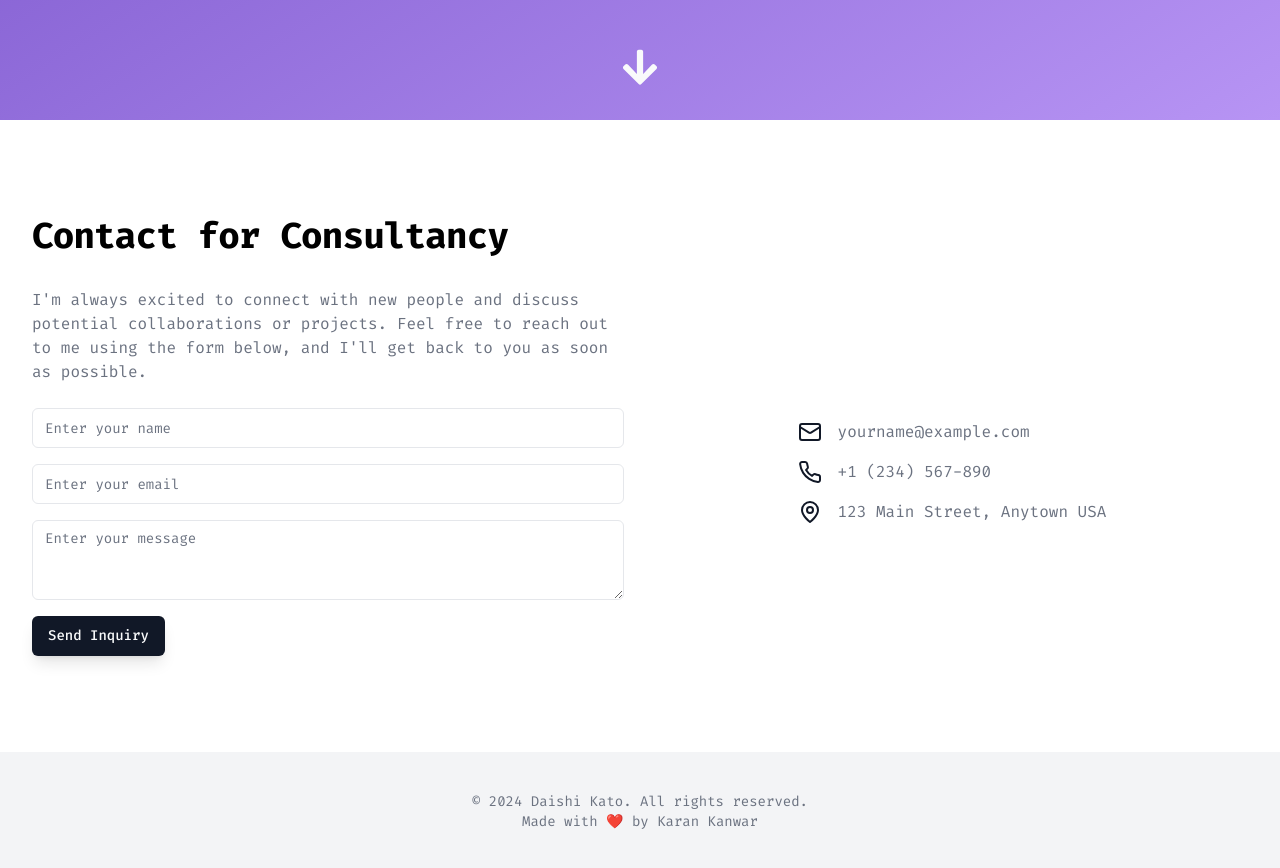
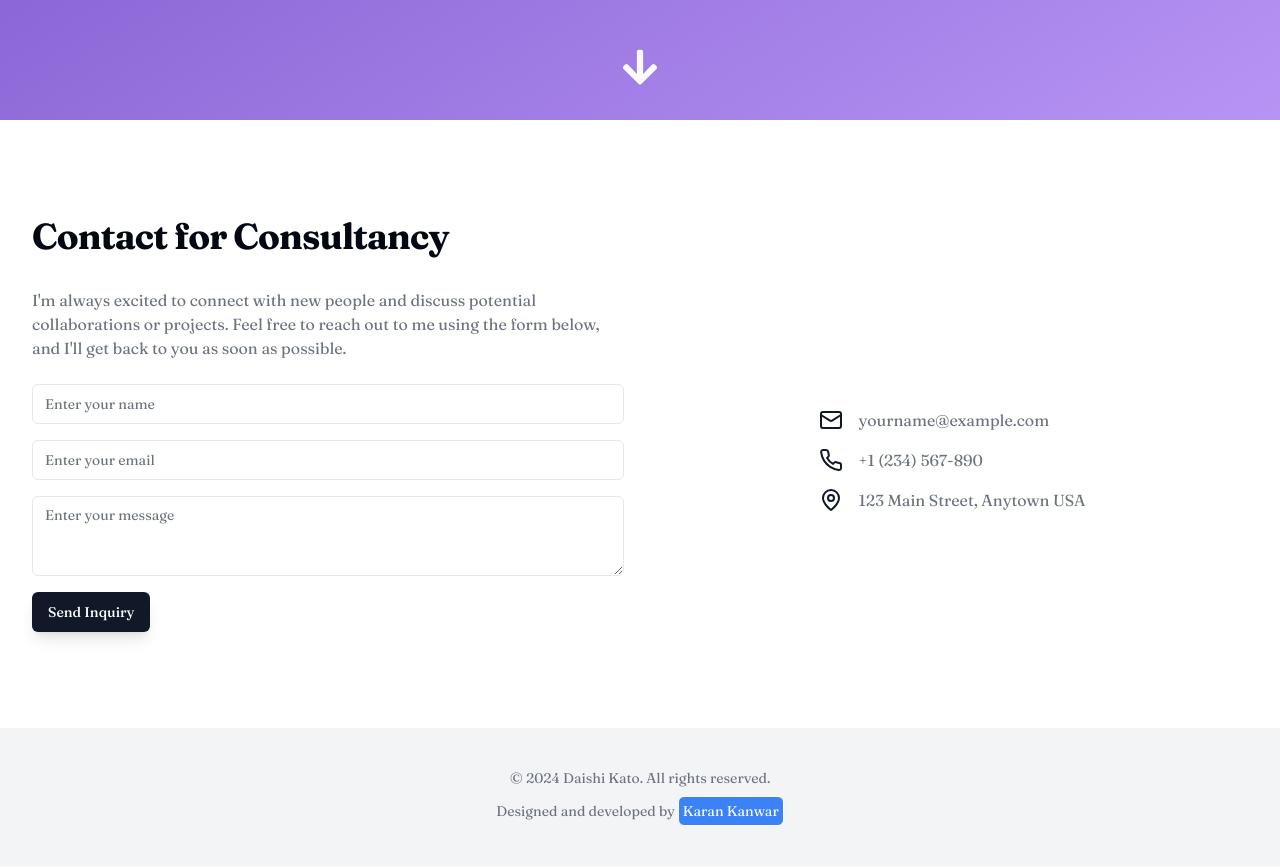
Before and after one commit to binge-coder/daishi-kato-portfolio, a Next.js app: page / in a window 1280 px wide. Shown: the part 680-1548 px from the top of the page. Built offline with nearby package versions, Linux system fonts and the light colour scheme.

Commit message:
font fixed

```diff
--- a/src/app/layout.tsx
+++ b/src/app/layout.tsx
@@ -3,7 +3,7 @@ import type { Metadata } from "next";
 import "./globals.css";
 import Navbar from "@/components/component/Navbar";
 import Footer from "@/components/component/Footer";
-import { Inter, Fira_Code } from 'next/font/google'
+import { Inter, Fira_Code, Fraunces, Comfortaa } from 'next/font/google'
 
 // const geistSans = localFont({
 //   src: "./../../public/fonts/GeistVF.woff",
@@ -22,7 +22,15 @@ import { Inter, Fira_Code } from 'next/font/google'
 //   weight: "100 900",
 // });
 
-const inter = Fira_Code({ subsets: ['latin'] })
+// const comfortaa = Comfortaa({
+//   subsets: ['latin'],
+//   variable: '--font-comfortaa',
+// })
+
+const fraunces = Fraunces({
+  subsets: ['latin'],
+  variable: '--font-fraunces',
+})
 
 export const metadata: Metadata = {
   title: "Daishi Kato",
@@ -37,7 +45,7 @@ export default function RootLayout({
   return (
     <html lang="en">
       <body
-        className={`antialiased overflow-x-hidden ${inter.className}`}
+        className={`antialiased overflow-x-hidden ${fraunces.className}`}
       >
         <div className="flex min-h-[100dvh] flex-col">
           <Navbar />
--- a/src/components/component/Footer.tsx
+++ b/src/components/component/Footer.tsx
@@ -2,14 +2,13 @@ import React from 'react'
 import navLinks from '@/data/nav-links.json'
 import Link from 'next/link'
 
-
 const Footer = () => {
   return (
-    <footer className="bg-muted py-6 sm:py-8 lg:py-10">
+    <footer aria-label="Site footer" className="bg-muted py-6 sm:py-8 lg:py-10">
       <div className='md:hidden'>
         <div className="container mx-auto px-4 lg:px-8">
           <nav className="flex justify-between items-center ">
-            <div className=" grid grid-cols-2 gap-3 mx-auto w-5/6 pb-6">
+            <div className="grid grid-cols-2 gap-3 mx-auto w-5/6 pb-6">
               {navLinks.map((link) => (
                 <a key={link.href} href={link.href} className="text-sm text-foreground hover:underline text-center p-1 border border-primary rounded-sm shadow hover:shadow-lg">{link.name}</a>
               ))}
@@ -17,13 +16,17 @@ const Footer = () => {
           </nav>
         </div>
       </div>
-    <div className="container mx-auto px-4 sm:px-6 lg:px-8 text-center">
-      <p className="text-sm text-muted-foreground">&copy; 2024 Daishi Kato. All rights reserved.</p>
-            <div>
-              <p className="text-sm text-muted-foreground">Made with ❤️ by <Link href="https://github.com/binge-coder" className=''>Karan Kanwar</Link></p>
-            </div>
-    </div>
-  </footer>
+      <div className="container mx-auto px-4 sm:px-6 lg:px-8 text-center">
+        <p className="text-sm text-muted-foreground">
+          &copy; {new Date().getFullYear()} Daishi Kato. All rights reserved.
+        </p>
+        <p className="text-sm text-muted-foreground mt-2">
+          Designed and developed by <Link href="https://github.com/binge-coder" className='inline-block border border-white text-white bg-blue-500 p-1 rounded-md hover:bg-blue-400' target='_blank'>
+          Karan Kanwar
+          </Link>
+        </p>
+      </div>
+    </footer>
   )
 }
 
--- a/src/components/component/Navbar.tsx
+++ b/src/components/component/Navbar.tsx
@@ -19,8 +19,8 @@ const Navbar = () => {
                 duration: 1,
                 delay: 1,
                 repeat: -1,
-                border: '4px solid #48bb78',
-                color: '#48bb78',
+                border: '4px solid #2196F3',
+                color: '#2196F3',
                 ease: "power1.inOut",
                 yoyo: true,
             });
--- a/tailwind.config.ts
+++ b/tailwind.config.ts
@@ -9,69 +9,71 @@ const config: Config = {
   ],
   theme: {
     extend: {
+      fontFamily: {
+        comfortaa: ['var(--font-comfortaa)', 'sans-serif'],
+        fraunces: ['var(--font-fraunces)', 'serif'],
+      },
       colors: {
-        background: "var(--background)",
-        foreground: "var(--foreground)",
+        // background: "var(--background)",
+        // foreground: "var(--foreground)",
+        border: "hsl(var(--border))",
+        input: "hsl(var(--input))",
+        ring: "hsl(var(--ring))",
+        background: "hsl(var(--background))",
+        foreground: "hsl(var(--foreground))",
+        primary: {
+          DEFAULT: "hsl(var(--primary))",
+          foreground: "hsl(var(--primary-foreground))",
+        },
+        secondary: {
+          DEFAULT: "hsl(var(--secondary))",
+          foreground: "hsl(var(--secondary-foreground))",
+        },
+        destructive: {
+          DEFAULT: "hsl(var(--destructive))",
+          foreground: "hsl(var(--destructive-foreground))",
+        },
+        muted: {
+          DEFAULT: "hsl(var(--muted))",
+          foreground: "hsl(var(--muted-foreground))",
+        },
+        accent: {
+          DEFAULT: "hsl(var(--accent))",
+          foreground: "hsl(var(--accent-foreground))",
+        },
+        popover: {
+          DEFAULT: "hsl(var(--popover))",
+          foreground: "hsl(var(--popover-foreground))",
+        },
+        card: {
+          DEFAULT: "hsl(var(--card))",
+          foreground: "hsl(var(--card-foreground))",
         },
       },
-      colors: {
-            "border": "hsl(var(--border))",
-            "input": "hsl(var(--input))",
-            "ring": "hsl(var(--ring))",
-            "background": "hsl(var(--background))",
-            "foreground": "hsl(var(--foreground))",
-            "primary": {
-              "DEFAULT": "hsl(var(--primary))",
-              "foreground": "hsl(var(--primary-foreground))"
-            },
-            "secondary": {
-              "DEFAULT": "hsl(var(--secondary))",
-              "foreground": "hsl(var(--secondary-foreground))"
-            },
-            "destructive": {
-              "DEFAULT": "hsl(var(--destructive))",
-              "foreground": "hsl(var(--destructive-foreground))"
-            },
-            "muted": {
-              "DEFAULT": "hsl(var(--muted))",
-              "foreground": "hsl(var(--muted-foreground))"
-            },
-            "accent": {
-              "DEFAULT": "hsl(var(--accent))",
-              "foreground": "hsl(var(--accent-foreground))"
-            },
-            "popover": {
-              "DEFAULT": "hsl(var(--popover))",
-              "foreground": "hsl(var(--popover-foreground))"
-            },
-            "card": {
-              "DEFAULT": "hsl(var(--card))",
-              "foreground": "hsl(var(--card-foreground))"
-            }
     },
     borderRadius: {
-            "lg": "var(--radius)",
-            "md": "calc(var(--radius) - 2px)",
-            "sm": "calc(var(--radius) - 4px)"
+      lg: "var(--radius)",
+      md: "calc(var(--radius) - 2px)",
+      sm: "calc(var(--radius) - 4px)",
     },
     keyframes: {
       "accordion-down": {
-              "from": {
-                "height": "0"
+        from: {
+          height: "0",
         },
-              "to": {
-                "height": "var(--radix-accordion-content-height)"
-              }
+        to: {
+          height: "var(--radix-accordion-content-height)",
+        },
       },
       "accordion-up": {
-              "from": {
-                "height": "var(--radix-accordion-content-height)"
+        from: {
+          height: "var(--radix-accordion-content-height)",
         },
-              "to": {
-                "height": "0"
-              }
-            }
-          }
+        to: {
+          height: "0",
+        },
+      },
+    },
   },
   plugins: [tailwindcssAnimate],
 };
```
Also changed, not shown: public/fonts/Outfit-VariableFont_wght.ttf (deleted). Lines whose indentation alone changed are shown as unchanged.
